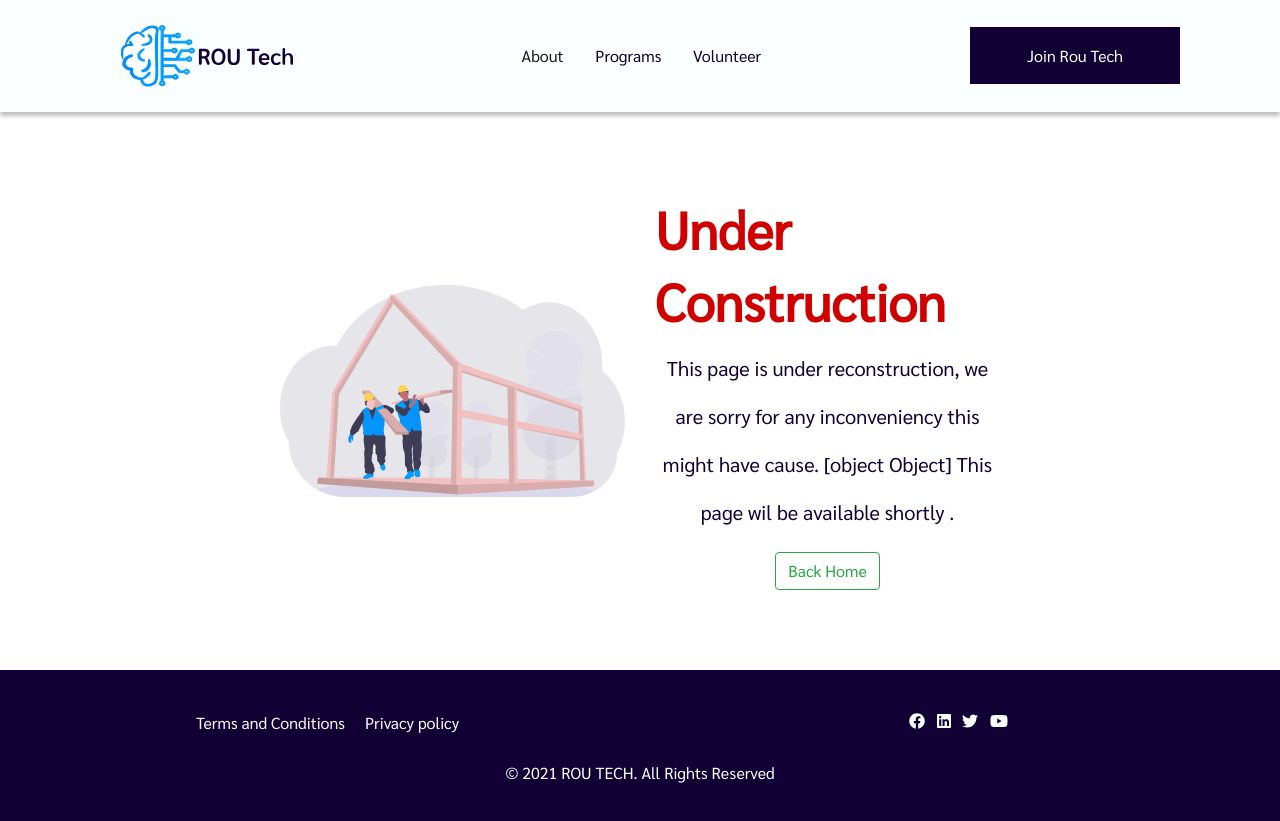
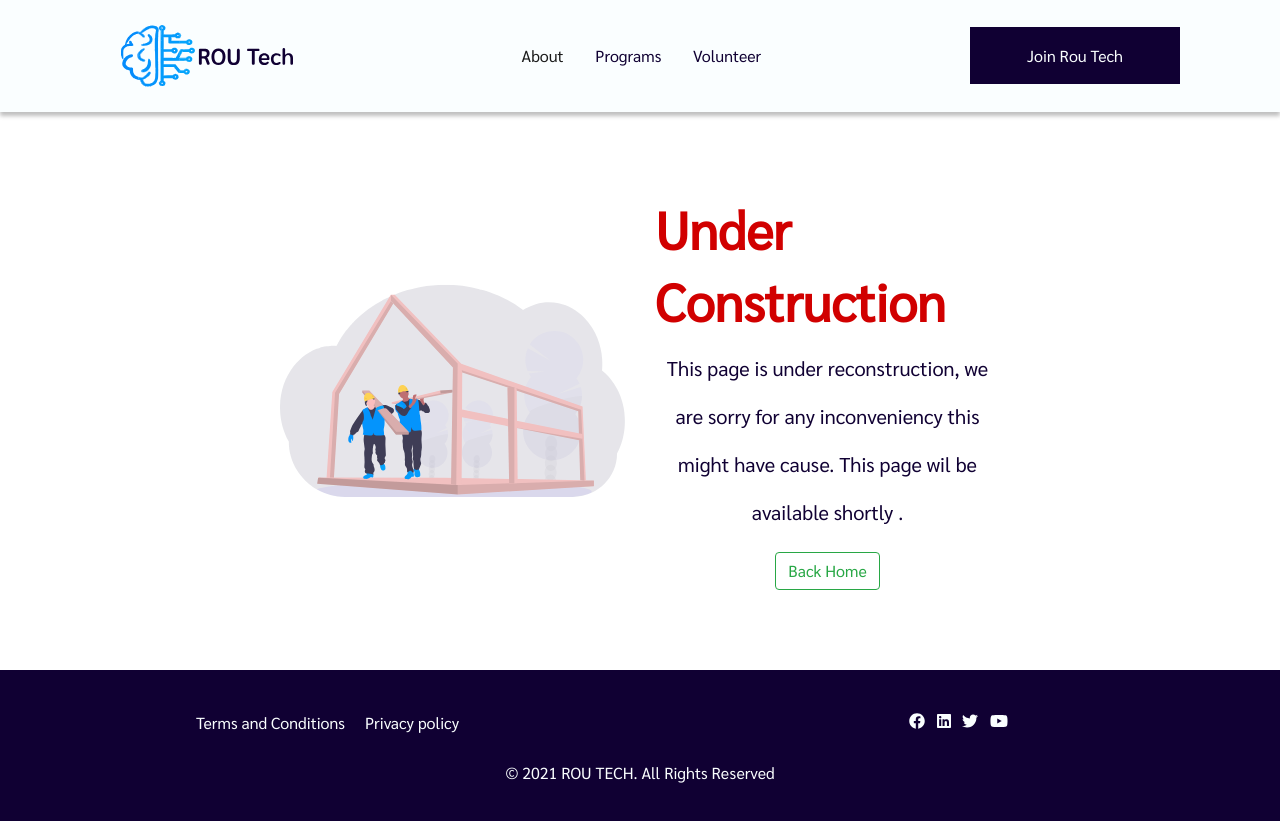
Before and after one commit to ROU-Technology/rou-web, a React (Create React App) app: page /programs in a window 1280 px wide. Built offline with nearby package versions, Linux system fonts and the light colour scheme.

Commit message:
going well

```diff
--- a/src/App.js
+++ b/src/App.js
@@ -9,6 +9,7 @@ import ProgramsPage from "./components/Programs/ProgramsPage";
 import VolunteerPage from "./components/Volunteer/VolunteerPage";
 import { ToastContainer } from "react-toastify";
 import "react-toastify/dist/ReactToastify.css";
+import SuccessPage from "./components/common/SuccessPage";
 
 function App() {
   return (
@@ -22,6 +23,7 @@ function App() {
         <Route path="/about" component={AboutPage} />
         <Route path="/programs" component={ProgramsPage} />
         <Route path="/volunteer" component={VolunteerPage} />
+        <Route path="/sus" component={SuccessPage} />
         <Route component={Page404} />
       </Switch>
       <Footer />
--- a/src/components/About/About.js
+++ b/src/components/About/About.js
@@ -1,6 +1,7 @@
 import React, { Component } from "react";
 import "./About.css";
 import { toast } from "react-toastify";
+import { Redirect } from "react-router";
 
 export default class AboutPage extends Component {
   state = {
@@ -65,6 +66,7 @@ export default class AboutPage extends Component {
     console.log(this.state.form);
     this.setState({ form: _newForm });
     toast.success("Your message Successfully sent");
+    this.props.history.push("/sus");
   };
 
   render() {
--- a/src/components/Programs/ProgramsPage.js
+++ b/src/components/Programs/ProgramsPage.js
@@ -4,11 +4,8 @@ import Construction from "../common/Construction";
 import img from "../../asset/images/under_construction.svg";
 
 function ProgramsPage() {
-  const brake = () => {
-    return <br />;
-  };
   let word = `This page is under reconstruction, we are sorry for any inconveniency this might have cause.
-  ${brake()} This page wil be available shortly .`;
+   This page wil be available shortly .`;
   let head = "Under Construction";
   return (
     <Construction
```
Also changed, not shown: 1 other file (tests, documents, lock files or other folders).
